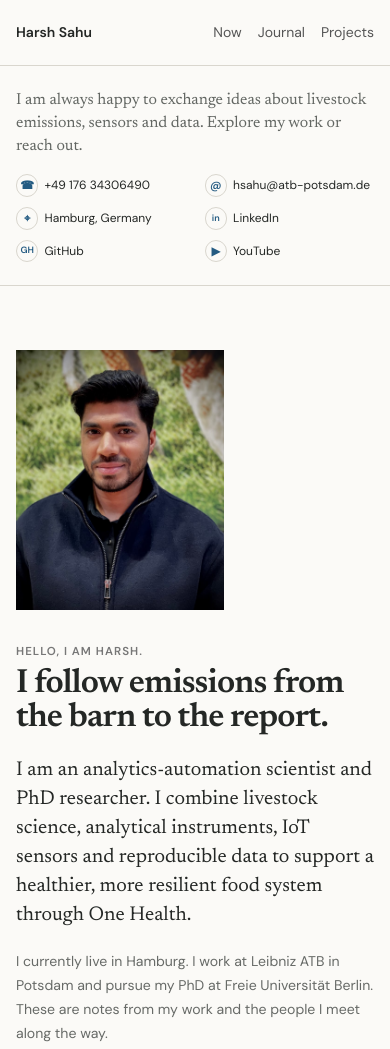
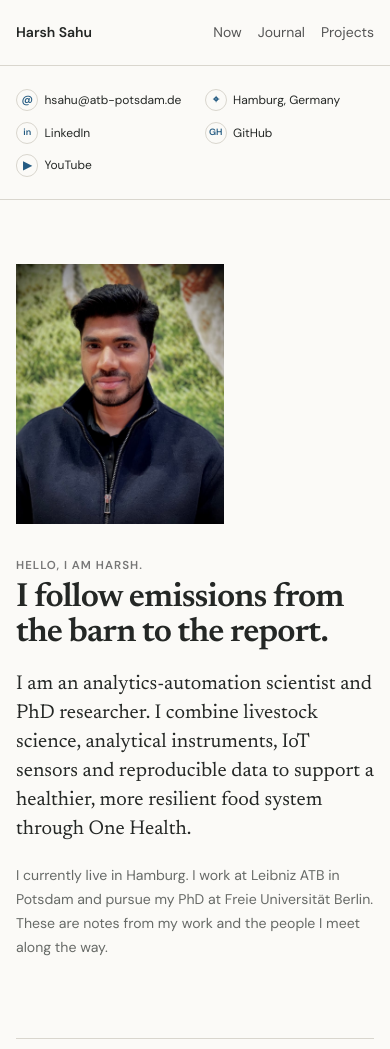
Before and after one commit to harshest-human/farm-emissions-data-engine, a plain HTML site: page docs/index.html in a window 390 px wide. Shown: the top 1049 px of the page. Drawn offline with Linux system fonts and the light colour scheme.

Commit message:
Remove phone number and contact invitation

```diff
--- a/docs/index.html
+++ b/docs/index.html
@@ -17,9 +17,7 @@
   </header>
 
   <aside class="contact" aria-label="Contact and profiles">
-    <p>I am always happy to exchange ideas about livestock emissions, sensors and data. Explore my work or reach out.</p>
     <div>
-      <a href="https://wa.me/message/NR6TNNRFIO6FN1"><span class="contact-icon" aria-hidden="true">☎</span><span>+49 176 34306490</span></a>
       <a href="mailto:hsahu@atb-potsdam.de"><span class="contact-icon" aria-hidden="true">@</span><span>hsahu@atb-potsdam.de</span></a>
       <a href="https://maps.app.goo.gl/dQMeo8DCGAYoK4Qn6"><span class="contact-icon" aria-hidden="true">⌖</span><span>Hamburg, Germany</span></a>
       <a href="https://www.linkedin.com/in/atb-harshsahu"><span class="contact-icon brand" aria-hidden="true">in</span><span>LinkedIn</span></a>
```
